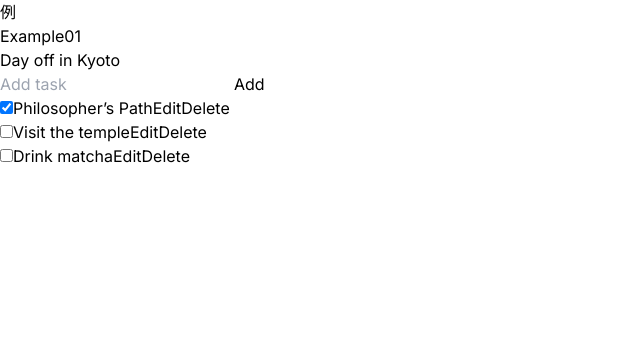
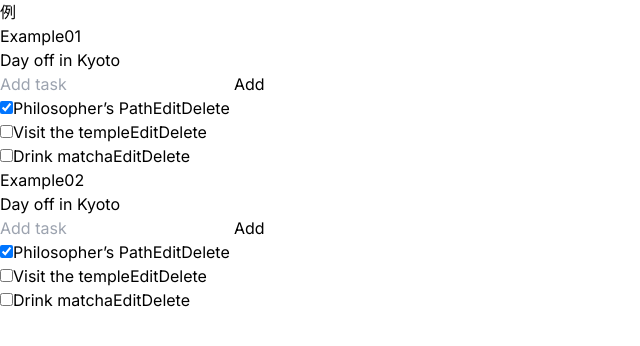
Before and after one commit to ai-biz20-sasaki/learn-react, a Next.js app: page /managing-state/scaling-up-with-reducer-and-context in a window 1280 px wide. Shown: the top 346 px of the page, without its empty margins (0-640 px from the left). Built offline with nearby package versions, Linux system fonts and the light colour scheme.

Commit message:
Add managing-state/scaling-up-with-reducer-and-context/example02

```diff
--- /dev/null
+++ b/src/app/managing-state/scaling-up-with-reducer-and-context/add-task02.tsx
@@ -0,0 +1,18 @@
+import { useState } from 'react';
+
+export default function AddTask({ onAddTask }) {
+  const [text, setText] = useState('');
+  return (
+    <>
+      <input
+        placeholder="Add task"
+        value={text}
+        onChange={e => setText(e.target.value)}
+      />
+      <button onClick={() => {
+        setText('');
+        onAddTask(text);
+      }}>Add</button>
+    </>
+  )
+}
--- /dev/null
+++ b/src/app/managing-state/scaling-up-with-reducer-and-context/example02.tsx
@@ -0,0 +1,81 @@
+"use client"
+import { useReducer } from 'react';
+import AddTask from './add-task02';
+import TaskList from './task-list02';
+
+export default function TaskApp() {
+  const [tasks, dispatch] = useReducer(
+    tasksReducer,
+    initialTasks
+  );
+
+  function handleAddTask(text) {
+    dispatch({
+      type: 'added',
+      id: nextId++,
+      text: text,
+    });
+  }
+
+  function handleChangeTask(task) {
+    dispatch({
+      type: 'changed',
+      task: task
+    });
+  }
+
+  function handleDeleteTask(taskId) {
+    dispatch({
+      type: 'deleted',
+      id: taskId
+    });
+  }
+
+  return (
+    <>
+      <h1>Day off in Kyoto</h1>
+      <AddTask
+        onAddTask={handleAddTask}
+      />
+      <TaskList
+        tasks={tasks}
+        onChangeTask={handleChangeTask}
+        onDeleteTask={handleDeleteTask}
+      />
+    </>
+  );
+}
+
+function tasksReducer(tasks, action) {
+  switch (action.type) {
+    case 'added': {
+      return [...tasks, {
+        id: action.id,
+        text: action.text,
+        done: false
+      }];
+    }
+    case 'changed': {
+      return tasks.map(t => {
+        if (t.id === action.task.id) {
+          return action.task;
+        } else {
+          return t;
+        }
+      });
+    }
+    case 'deleted': {
+      return tasks.filter(t => t.id !== action.id);
+    }
+    default: {
+      throw Error('Unknown action: ' + action.type);
+    }
+  }
+}
+
+let nextId = 3;
+const initialTasks = [
+  { id: 0, text: 'Philosopher’s Path', done: true },
+  { id: 1, text: 'Visit the temple', done: false },
+  { id: 2, text: 'Drink matcha', done: false }
+];
--- a/src/app/managing-state/scaling-up-with-reducer-and-context/page.tsx
+++ b/src/app/managing-state/scaling-up-with-reducer-and-context/page.tsx
@@ -2,6 +2,7 @@
 //https://react.dev/learn/scaling-up-with-reducer-and-context
 import Link from 'next/link'
 import Example01 from './example01'
+import Example02 from './example02'
 //import Challenge01 from './challenge01'
 //import Challenge02 from './challenge02'
 //import Challenge03 from './challenge03'
@@ -21,6 +22,9 @@
       </h2>
       <h3>Example01</h3>
       <Example01 />
+      <h3>Example02</h3>
+      <Example02 />
+
       {/*
       <h2>
         <a
--- /dev/null
+++ b/src/app/managing-state/scaling-up-with-reducer-and-context/task-context02.tsx
@@ -0,0 +1,4 @@
+import { createContext } from 'react';
+
+export const TasksContext = createContext(null);
+export const TasksDispatchContext = createContext(null);
--- /dev/null
+++ b/src/app/managing-state/scaling-up-with-reducer-and-context/task-list02.tsx
@@ -0,0 +1,70 @@
+import { useState } from 'react';
+
+export default function TaskList({
+  tasks,
+  onChangeTask,
+  onDeleteTask
+}) {
+  return (
+    <ul>
+      {tasks.map(task => (
+        <li key={task.id}>
+          <Task
+            task={task}
+            onChange={onChangeTask}
+            onDelete={onDeleteTask}
+          />
+        </li>
+      ))}
+    </ul>
+  );
+}
+
+function Task({ task, onChange, onDelete }) {
+  const [isEditing, setIsEditing] = useState(false);
+  let taskContent;
+  if (isEditing) {
+    taskContent = (
+      <>
+        <input
+          value={task.text}
+          onChange={e => {
+            onChange({
+              ...task,
+              text: e.target.value
+            });
+          }} />
+        <button onClick={() => setIsEditing(false)}>
+          Save
+        </button>
+      </>
+    );
+  } else {
+    taskContent = (
+      <>
+        {task.text}
+        <button onClick={() => setIsEditing(true)}>
+          Edit
+        </button>
+      </>
+    );
+  }
+  return (
+    <label>
+      <input
+        type="checkbox"
+        checked={task.done}
+        onChange={e => {
+          onChange({
+            ...task,
+            done: e.target.checked
+          });
+        }}
+      />
+      {taskContent}
+      <button onClick={() => onDelete(task.id)}>
+        Delete
+      </button>
+    </label>
+  );
+}
```
